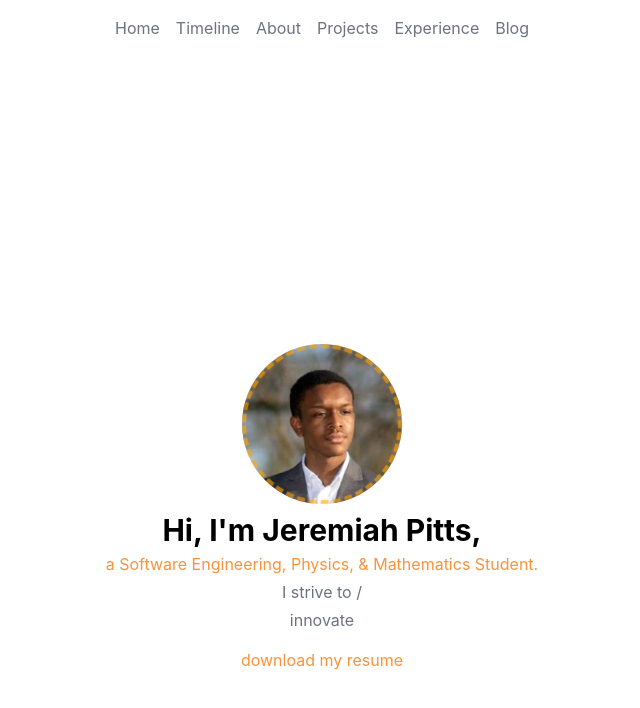
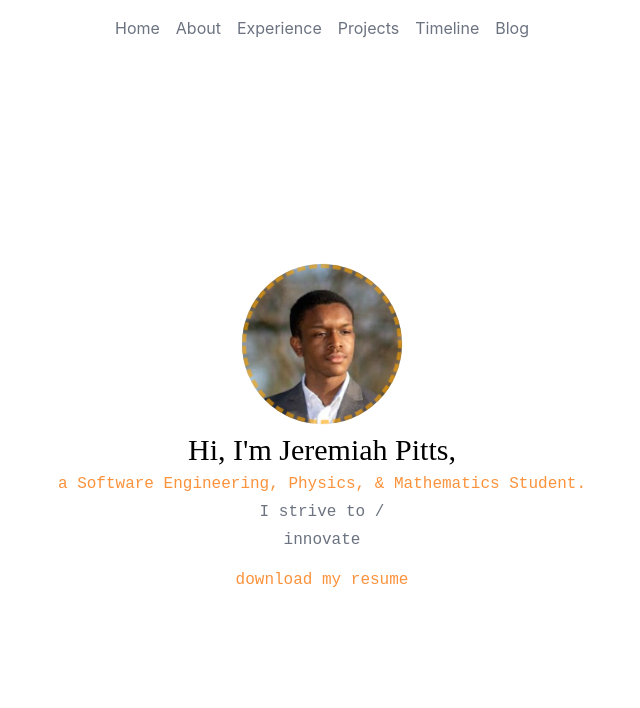
Before and after one commit to xchar08/newest-portfolio, a React (Create React App) app in the folder my-portfolio/: page / in a window 1280 px wide. Shown: the top 708 px of the page, without its empty margins (318-958 px from the left). Built offline with nearby package versions, Linux system fonts and the light colour scheme.

Commit message:
updated resume - need to add projects + experience

```diff
--- a/my-portfolio/src/App.css
+++ b/my-portfolio/src/App.css
@@ -1,18 +1,43 @@
-.App {
-  text-align: center;
+/* Importing Google Fonts for Times New Roman-like (serif) and Monospace fonts */
+@import url('https://fonts.googleapis.com/css2?family=EB+Garamond&family=Fira+Mono:wght@400;500&display=swap');
+
+/* Apply EB Garamond for general text */
+body {
+    font-family: 'EB Garamond', serif; /* Default serif font for general text */
+    background-color: #f4f4f4; /* Light background for readability */
+    margin: 0;
+    padding: 0;
+    color: #333; /* Softer black for text */
 }
 
-.App-logo {
-  height: 40vmin;
-  pointer-events: none;
+/* Apply 'Times New Roman'-like font for all titles and headings */
+h1, h2, h3, h4, h5, h6 {
+    font-family: 'Times New Roman', Times, serif !important; /* Enforce Times New Roman */
+    font-weight: bold;
+    text-transform: lowercase; /* Titles use lowercase */
+    font-size: 1.5em; /* Slightly larger font size for titles */
 }
 
-@media (prefers-reduced-motion: no-preference) {
-  .App-logo {
-    animation: App-logo-spin infinite 20s linear;
-  }
+/* Apply monospace for links and special text */
+a, .special-text {
+    font-family: 'Fira Mono', monospace !important; /* Enforce monospace font for links */
+    color: #ff7043; /* Orange color for links */
+    text-transform: lowercase;
 }
 
+a:hover {
+    text-decoration: underline; /* Underline on hover */
+}
+
+/* Style for the Timeline Header (explicit targeting) */
+.timeline-header {
+    font-family: 'Times New Roman', Times, serif !important; /* Enforce serif font */
+    font-weight: bold;
+    font-size: 2em; /* Adjust font size as needed */
+    text-transform: capitalize; /* Capitalize for Timeline header */
+}
+
+/* Header styling */
 .App-header {
     background-color: #282c34;
     min-height: 100vh;
@@ -22,10 +47,20 @@
     justify-content: center;
     font-size: calc(10px + 2vmin);
     color: white;
+    text-transform: lowercase;
 }
 
-.App-link {
-  color: #61dafb;
+/* Styling for the App logo */
+.App-logo {
+    height: 40vmin;
+    pointer-events: none;
+}
+
+/* Adding animation for App logo spin */
+@media (prefers-reduced-motion: no-preference) {
+    .App-logo {
+        animation: App-logo-spin infinite 20s linear;
+    }
 }
 
 @keyframes App-logo-spin {
--- a/my-portfolio/src/App.js
+++ b/my-portfolio/src/App.js
@@ -14,20 +14,20 @@ function App() {
         <Router>
             <nav className="flex justify-center space-x-4 p-4">
                 <Link to="/" className="text-gray-500">Home</Link>
+                <Link to="/about" className="text-gray-500">About</Link>
+                <Link to="/experience" className="text-gray-500">Experience</Link>
+                <Link to="/projects" className="text-gray-500">Projects</Link>
                 <Link to="/timeline" className="text-gray-500">Timeline</Link>
-                <Link to="/about" className="text-gray-500">About</Link>
-                <Link to="/projects" className="text-gray-500">Projects</Link>
-                <Link to="/experience" className="text-gray-500">Experience</Link>
                 <Link to="/blog" className="text-gray-500">Blog</Link>
 
             </nav>
             <Routes>
                 <Route path="/" element={<Home />} />
-                <Route path="/timeline" element={<Timeline />} />
                 <Route path="/about" element={<About />} />
+                <Route path="/experience" element={<Experience />} />
                 <Route path="/projects" element={<Projects />} />
                 <Route path="/projects/:projectName" element={<ProjectDetail />} /> {/* Add dynamic route for project details */}
-                <Route path="/experience" element={<Experience />} />
+                <Route path="/timeline" element={<Timeline />} />
                 <Route path="/blog" element={<Blog />} />
                 <Route path="/blog/:id" element={<BlogDetail />} /> {/* Route for blog detail */}
 
--- a/my-portfolio/src/BlogDetail.js
+++ b/my-portfolio/src/BlogDetail.js
@@ -11,8 +11,10 @@ const BlogDetail = () => {
     }
 
     return (
-        <div className="p-8">
-            <h1 className="text-4xl font-bold mb-4">{post.title}</h1>
+        <div className="p-8" style={{ fontFamily: "'Fira Mono', monospace" }}> {/* Apply Fira Mono globally */}
+            <h1 className="text-4xl font-bold mb-4" style={{ fontFamily: "'Times New Roman', Times, serif" }}> {/* Apply Times New Roman to h1 */}
+                {post.title}
+            </h1>
             <p className="text-gray-500 mb-4">{post.date}</p>
             <img src={post.image} alt={post.title} className="w-full h-96 object-cover mb-4 rounded-lg" />
             <div className="bg-white p-4 rounded-lg shadow-md">
--- a/my-portfolio/src/Experience.js
+++ b/my-portfolio/src/Experience.js
@@ -49,12 +49,16 @@ const experienceData = [
 
 function Experience() {
     return (
-        <div className="relative flex flex-col items-center p-8">
-            <h1 className="text-4xl font-bold mb-4 text-center mt-32">Experience</h1>
+        <div className="relative flex flex-col items-center p-8" style={{ fontFamily: "'Fira Mono', monospace" }}> {/* Apply Fira Mono globally */}
+            <h1 className="text-4xl mb-4 mt-10 text-center" style={{ fontFamily: "'Times New Roman', Times, serif" }}> {/* Apply Times New Roman to h1 */}
+                Experience
+            </h1>
             {experienceData.map((item, index) => (
                 <div key={index} className="relative w-full sm:w-80 md:w-96 lg:w-1/2 xl:w-1/3 mx-4 my-4 bg-white rounded-lg shadow-lg">
                     <div className="p-6">
-                        <h2 className="text-2xl font-bold mb-2">{item.title}</h2>
+                        <h2 className="text-2xl font-bold mb-2" style={{ fontFamily: "'Times New Roman', Times, serif" }}> {/* Apply Times New Roman to h2 */}
+                            {item.title}
+                        </h2>
                         <h3 className="text-xl font-semibold mb-1">{item.company}</h3>
                         <p className="text-gray-600 mb-4">{item.duration}</p>
                         {/* Render each description line */}
--- a/my-portfolio/src/Home.js
+++ b/my-portfolio/src/Home.js
@@ -1,5 +1,5 @@
 import React, { useEffect, useState } from 'react';
-import './Home.css'; // Create a CSS file for additional styling
+import './Home.css'; // Ensure this file is updated for the correct font imports
 
 const Home = () => {
     const [index, setIndex] = useState(0);
@@ -14,8 +14,8 @@ const Home = () => {
     }, [textArray.length]);
 
     return (
-        <div className="flex flex-col items-center justify-center h-3/4 bg-white text-center"> {/* Adjusted height */}
-            <div className="flex items-center justify-center mt-72">
+        <div className="flex flex-col items-center justify-center h-1/2 bg-white text-center" style={{ fontFamily: "'Fira Mono', monospace" }}> {/* Apply Fira Mono globally */}
+            <div className="flex items-center justify-center mt-52">
                 <div className="relative w-40 h-40">
                     <img
                         src="home-headshot.png" // Replace with your actual profile picture URL
@@ -25,22 +25,22 @@ const Home = () => {
                     <div className="spin-circle absolute inset-0 border-4 border-orange-500 rounded-full"></div>
                 </div>
             </div>
-            <h1 className="mt-2 text-3xl font-bold"> {/* Adjusted margin-top to 2 */}
+            <h1 className="mt-2 text-3xl" style={{ fontFamily: "'Times New Roman', Times, serif" }}> {/* Apply Times New Roman to heading */}
                 Hi, I'm Jeremiah Pitts,
             </h1>
-            <h2 className="text-orange-400 mt-1"> {/* Adjusted margin-top remains 1 */}
+            <h2 className="text-orange-400 mt-1"> {/* Fira Mono used as it is global */}
                 a Software Engineering, Physics, & Mathematics Student.
             </h2>
-            <div className="mt-1 text-gray-500"> {/* Adjusted margin-top to 1 */}
+            <div className="mt-1 text-gray-500"> {/* Fira Mono applied */}
                 I strive to /
             </div>
-            <div className="mt-1 text-gray-500"> {/* Adjusted margin-top to 1 */}
+            <div className="mt-1 text-gray-500"> {/* Fira Mono applied */}
                 {textArray[index]}
             </div>
             <a
                 href="/resume.pdf" // Path to your resume in the public folder
                 download="resume.pdf" // Filename for the downloaded file
-                className="mt-4 text-orange-400 hover:underline" // Adjusted margin-top to 4
+                className="mt-4 text-orange-400 hover:underline" // Fira Mono applied as it is global
             >
                 download my resume
             </a>
--- a/my-portfolio/src/Projects.js
+++ b/my-portfolio/src/Projects.js
@@ -1,5 +1,4 @@
 import React, { useState, useEffect } from 'react';
-import { Link } from 'react-router-dom';
 import { fetchProjectDetails } from './githubUtils';
 import project1Img from './images/project1.png'; // Update paths as needed
 import battlegrounduta from './images/battleground-uta.png'; // Update paths as needed
@@ -127,8 +126,10 @@ const Projects = () => {
     }, []);
 
     return (
-        <div className="p-8 bg-white-100">
-            <h1 className="text-4xl font-bold mb-8 text-center">Projects</h1>
+        <div className="p-8 bg-white-100" style={{ fontFamily: "'Fira Mono', monospace" }}> {/* Fira Mono applied globally */}
+            <h1 className="text-4xl mt-10 mb-10 text-center" style={{ fontFamily: "'Times New Roman', Times, serif" }}> {/* Times New Roman for heading */}
+                Projects
+            </h1>
             <div className="grid grid-cols-1 md:grid-cols-2 lg:grid-cols-3 gap-8">
                 {projects.map((project) => (
                     <div
@@ -136,7 +137,9 @@ const Projects = () => {
                         className="bg-white rounded-lg shadow-md p-6 flex flex-col items-center text-center"
                     >
                         <img src={project.image} alt={project.name} className="rounded-full h-32 w-32 object-cover mb-4" />
-                        <h2 className="text-2xl font-bold text-gray-800">{project.name}</h2>
+                        <h2 className="text-2xl font-bold text-gray-800" style={{ fontFamily: "'Times New Roman', Times, serif" }}> {/* Times New Roman for project titles */}
+                            {project.name}
+                        </h2>
                         <p className="text-lg text-gray-600 mt-2">
                             {projectDetails[project.name]?.description || 'Loading description...'}
                         </p>
```
Also changed, not shown: my-portfolio/src/About.js (+5 -3 lines), my-portfolio/src/BlogList.js (+8 -4 lines), my-portfolio/src/Timeline.js (+6 -3 lines), 1 other file (tests, documents, lock files or other folders). Lines whose indentation alone changed are shown as unchanged.
